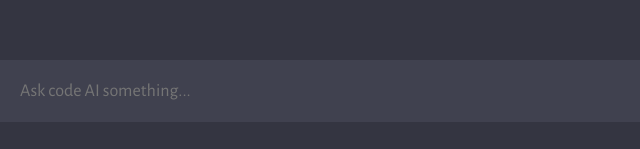
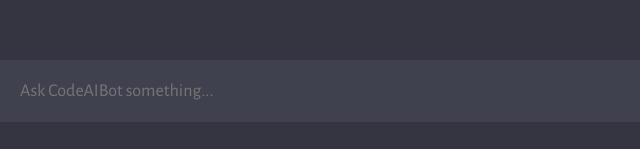
Before and after one commit to mbarber84/javaScript-AI, a website built with Vite: page client/index.html in a window 1280 px wide. Shown: the part 648-797 px from the top of the page, 0-640 px from the left. Built offline with nearby package versions, Linux system fonts and the light colour scheme.

Commit message:
prompt changed

```diff
--- a/client/index.html
+++ b/client/index.html
@@ -12,7 +12,7 @@
     <div id="chat_container"></div>
 
     <form action="">
-      <textarea name="prompt" cols="1" rows="1" placeholder="Ask code AI something..."></textarea>
+      <textarea name="prompt" cols="1" rows="1" placeholder="Ask CodeAIBot something..."></textarea>
       <button type="submit"><img src="assets/send.png" alt="send"></button>
     </form>
     <script type="module" src="script.js"></script>
```
